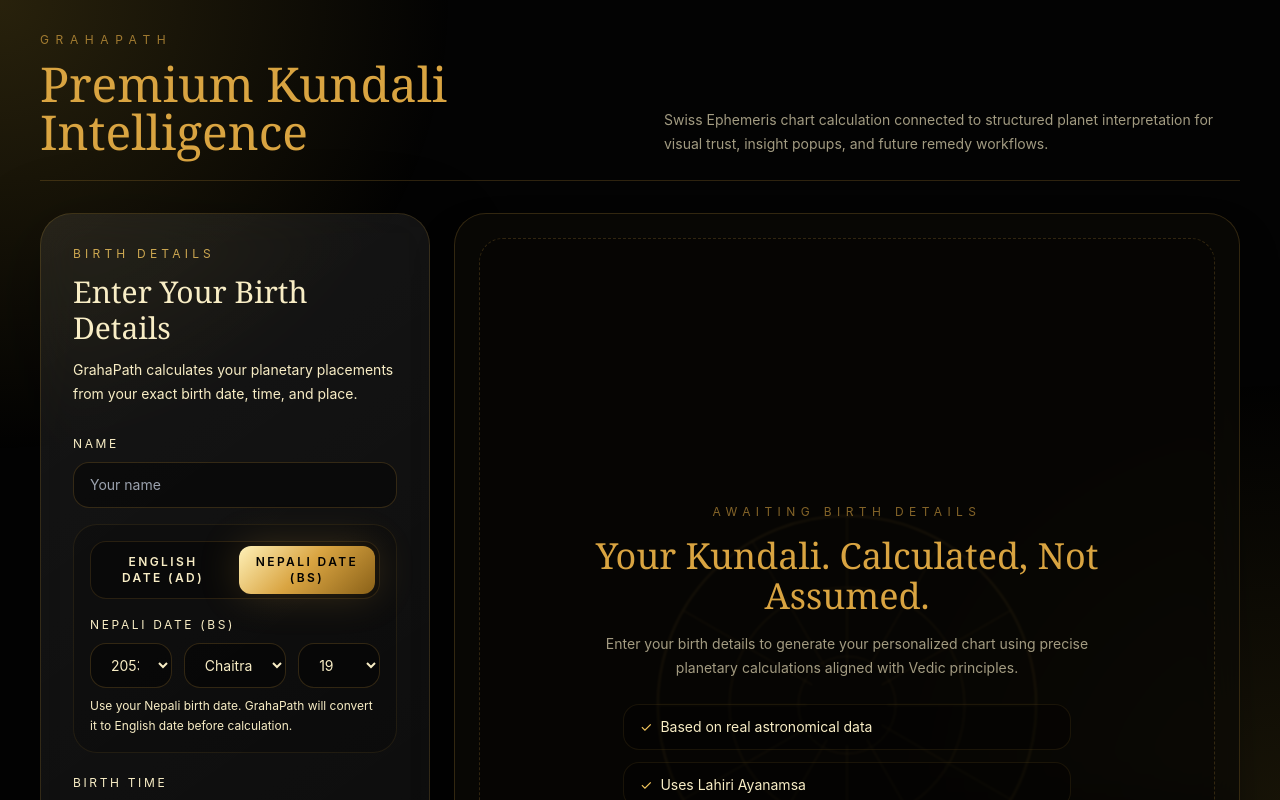
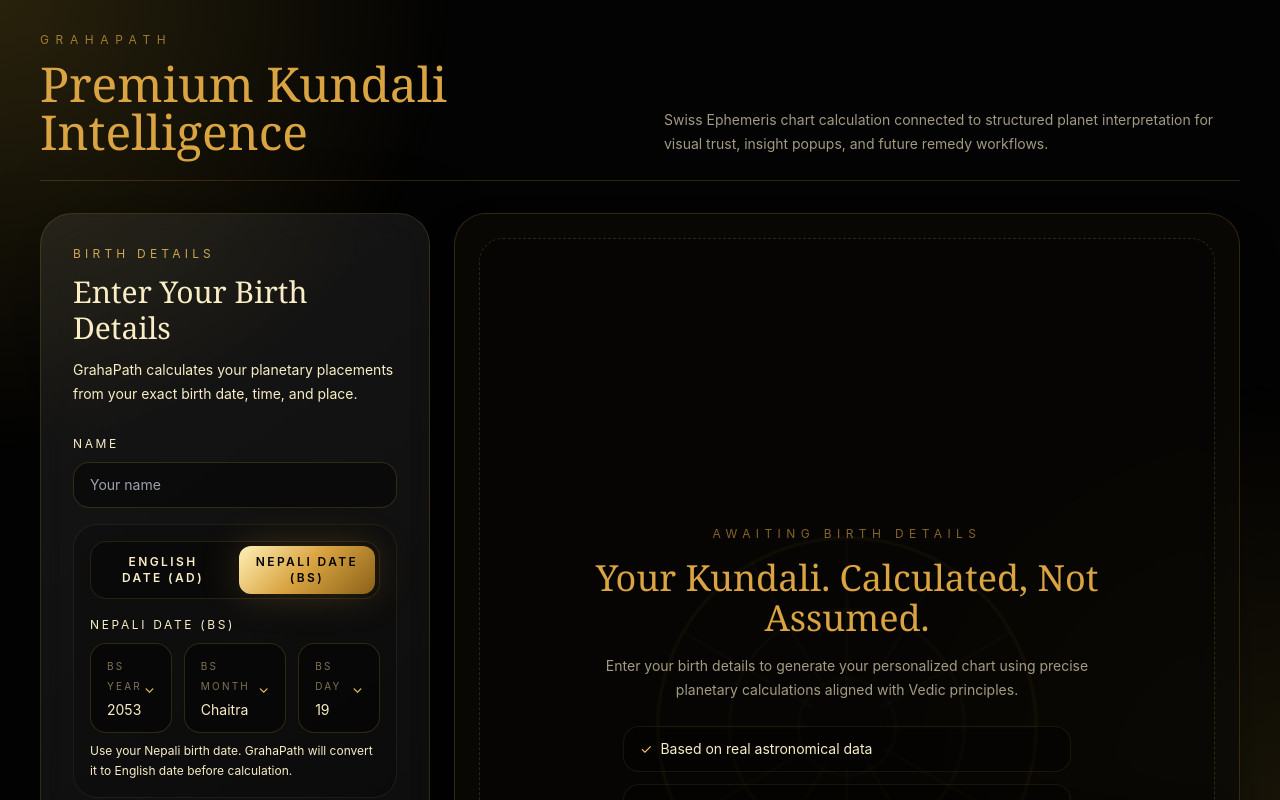
Before and after one commit to Titleshot/GrahaPath, a React (Vite) app in the folder frontend/: page / in a window 1280 px wide. Both pictures are taken after a click on the button "NEPALI DATE (BS)". Shown: the top 800 px of the page. Built offline with nearby package versions, Linux system fonts and the light colour scheme.

Commit message:
Style BS date dropdowns
Co-authored-by: Titleshot <Titleshot@users.noreply.github.com>

```diff
--- a/frontend/src/components/BirthDetailsForm.jsx
+++ b/frontend/src/components/BirthDetailsForm.jsx
@@ -1,3 +1,4 @@
+import { useState } from 'react';
 import { motion } from 'framer-motion';
 
 const inputClass =
@@ -22,6 +23,9 @@ const nepaliMonths = [
 
 const bsYears = Array.from({ length: 91 }, (_item, index) => 2000 + index);
 const bsDays = Array.from({ length: 32 }, (_item, index) => index + 1);
+const bsYearOptions = bsYears.map((year) => ({ label: String(year), value: year }));
+const bsMonthOptions = nepaliMonths.map((month, index) => ({ label: month, value: index + 1 }));
+const bsDayOptions = bsDays.map((day) => ({ label: String(day), value: day }));
 
 function formatAdDisplay(value) {
   const digits = value.replace(/\D/g, '').slice(0, 8);
@@ -40,6 +44,7 @@ function formatTimeDisplay(value) {
 }
 
 function BirthDetailsForm({ formData, onChange, onSubmit, isLoading }) {
+  const [openDropdown, setOpenDropdown] = useState(null);
   const dateType = formData.dateType || 'AD';
   const bsDate = formData.bsDate || { year: 2053, month: 12, day: 19 };
 
@@ -151,42 +156,42 @@ function BirthDetailsForm({ formData, onChange, onSubmit, isLoading }) {
             <div className="space-y-2">
               <span className={labelClass}>Nepali Date (BS)</span>
               <div className="grid gap-3 sm:grid-cols-[1fr_1.25fr_1fr]">
-                <select
-                  className={inputClass}
-                  value={bsDate.year}
-                  onChange={(event) => handleBsDateChange('year', event.target.value)}
-                  required
-                >
-                  {bsYears.map((year) => (
-                    <option key={year} value={year}>
-                      {year}
-                    </option>
-                  ))}
-                </select>
-                <select
-                  className={inputClass}
-                  value={bsDate.month}
-                  onChange={(event) => handleBsDateChange('month', event.target.value)}
-                  required
-                >
-                  {nepaliMonths.map((month, index) => (
-                    <option key={month} value={index + 1}>
-                      {month}
-                    </option>
-                  ))}
-                </select>
-                <select
-                  className={inputClass}
-                  value={bsDate.day}
-                  onChange={(event) => handleBsDateChange('day', event.target.value)}
-                  required
-                >
-                  {bsDays.map((day) => (
-                    <option key={day} value={day}>
-                      {day}
-                    </option>
-                  ))}
-                </select>
+                <CustomDropdown
+                  id="bs-year"
+                  label="BS Year"
+                  value={Number(bsDate.year)}
+                  options={bsYearOptions}
+                  isOpen={openDropdown === 'bs-year'}
+                  onToggle={() => setOpenDropdown(openDropdown === 'bs-year' ? null : 'bs-year')}
+                  onSelect={(value) => {
+                    handleBsDateChange('year', value);
+                    setOpenDropdown(null);
+                  }}
+                />
+                <CustomDropdown
+                  id="bs-month"
+                  label="BS Month"
+                  value={Number(bsDate.month)}
+                  options={bsMonthOptions}
+                  isOpen={openDropdown === 'bs-month'}
+                  onToggle={() => setOpenDropdown(openDropdown === 'bs-month' ? null : 'bs-month')}
+                  onSelect={(value) => {
+                    handleBsDateChange('month', value);
+                    setOpenDropdown(null);
+                  }}
+                />
+                <CustomDropdown
+                  id="bs-day"
+                  label="BS Day"
+                  value={Number(bsDate.day)}
+                  options={bsDayOptions}
+                  isOpen={openDropdown === 'bs-day'}
+                  onToggle={() => setOpenDropdown(openDropdown === 'bs-day' ? null : 'bs-day')}
+                  onSelect={(value) => {
+                    handleBsDateChange('day', value);
+                    setOpenDropdown(null);
+                  }}
+                />
               </div>
               <p className={helperClass}>
                 Use your Nepali birth date. GrahaPath will convert it to English date before
@@ -242,4 +247,59 @@ function BirthDetailsForm({ formData, onChange, onSubmit, isLoading }) {
   );
 }
 
+function CustomDropdown({ id, label, value, options, isOpen, onToggle, onSelect }) {
+  const selectedOption = options.find((option) => option.value === value) || options[0];
+
+  return (
+    <div className="relative">
+      <button
+        type="button"
+        aria-expanded={isOpen}
+        aria-controls={`${id}-options`}
+        onClick={onToggle}
+        className="flex w-full items-center justify-between rounded-2xl border border-gold-400/20 bg-black/45 px-4 py-3 text-left text-sm text-ivory-100 outline-none transition hover:border-gold-300/55 hover:bg-black/60 focus:border-gold-300/70 focus:ring-2 focus:ring-gold-400/20"
+      >
+        <span>
+          <span className="block text-[10px] uppercase tracking-[0.22em] text-gold-200/50">
+            {label}
+          </span>
+          <span className="mt-1 block text-sm text-ivory-100">{selectedOption.label}</span>
+        </span>
+        <span className={`text-gold-300 transition ${isOpen ? 'rotate-180' : ''}`}>⌄</span>
+      </button>
+
+      {isOpen && (
+        <motion.div
+          id={`${id}-options`}
+          initial={{ opacity: 0, y: -6, scale: 0.98 }}
+          animate={{ opacity: 1, y: 0, scale: 1 }}
+          transition={{ duration: 0.16 }}
+          className="absolute left-0 right-0 top-[calc(100%+0.5rem)] z-40 max-h-64 overflow-y-auto rounded-2xl border border-gold-300/25 bg-[#11100d]/95 p-2 shadow-gold backdrop-blur-xl"
+        >
+          <div className="grid gap-1">
+            {options.map((option) => {
+              const isSelected = option.value === value;
+
+              return (
+                <button
+                  key={option.value}
+                  type="button"
+                  onClick={() => onSelect(option.value)}
+                  className={`rounded-xl px-3 py-2 text-left text-sm transition ${
+                    isSelected
+                      ? 'bg-gold-gradient text-black shadow-glow'
+                      : 'text-ivory-100/75 hover:bg-gold-300/10 hover:text-gold-100'
+                  }`}
+                >
+                  {option.label}
+                </button>
+              );
+            })}
+          </div>
+        </motion.div>
+      )}
+    </div>
+  );
+}
+
 export default BirthDetailsForm;
```
Also changed, not shown: 5 other files (tests, documents, lock files or other folders).
